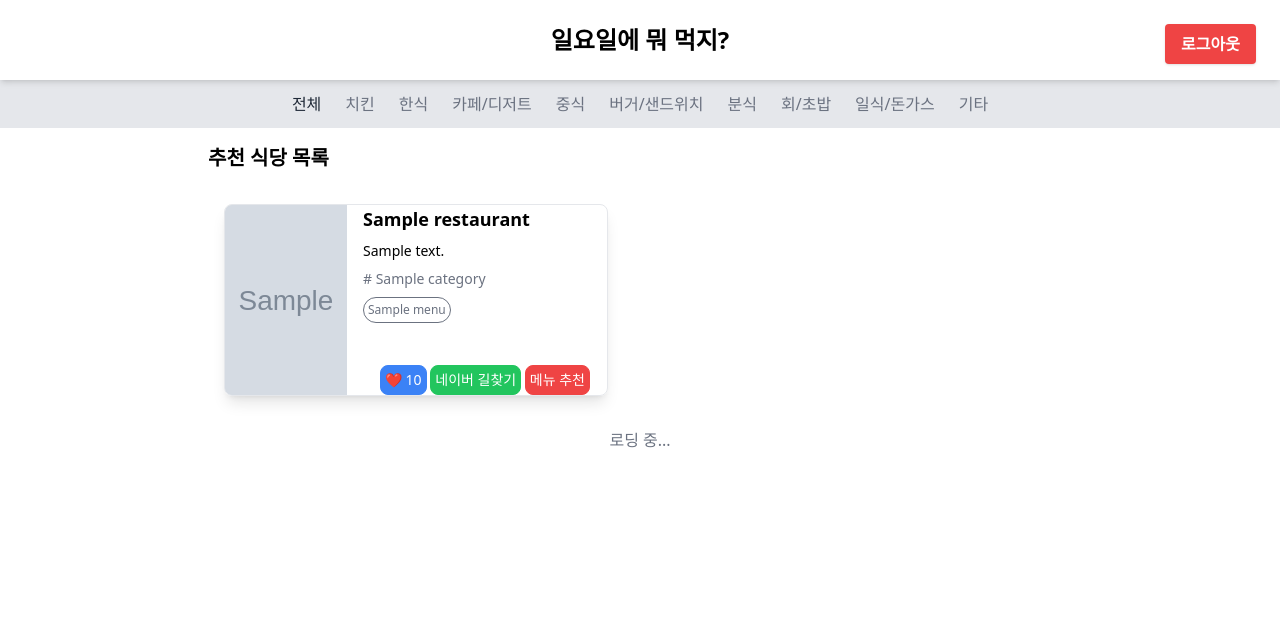
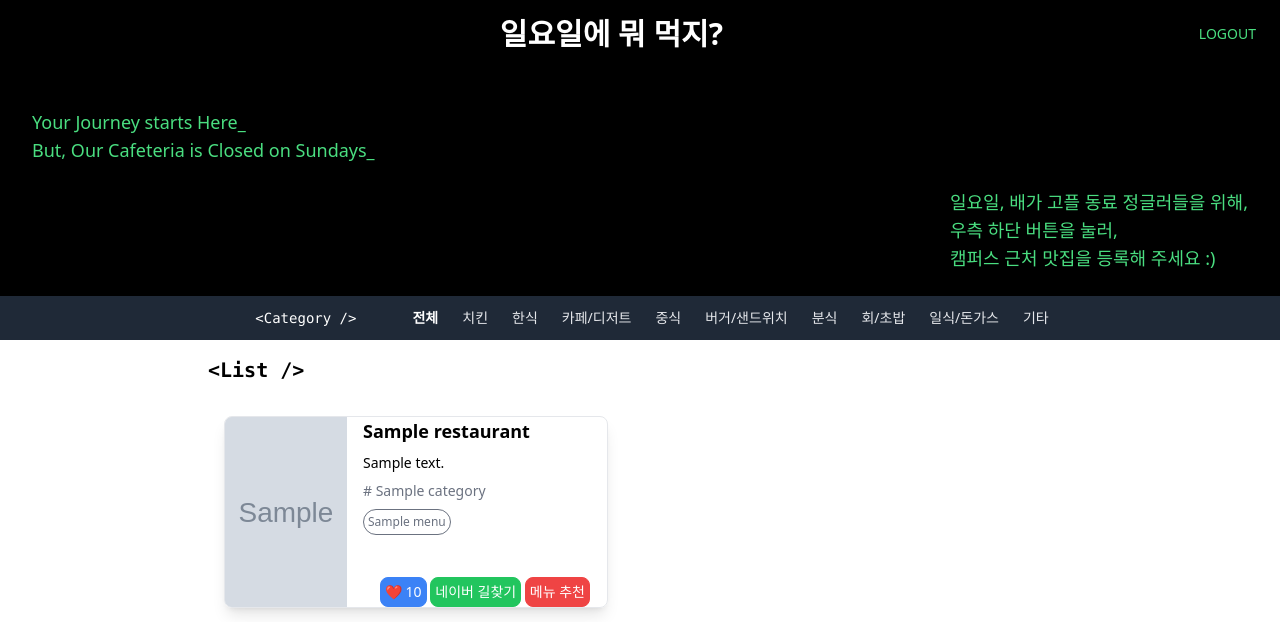
Before and after one commit to msms804/jungle-team7-week0, a Flask app: page /list in a window 1280 px wide. Shown: the top 622 px of the page. Run offline with Flask 3, Linux system fonts and the light colour scheme; the visitor is signed in with stand-in values (Sample User, id 1); grey boxes marked "Sample" are stand-in pictures; a database or web service that is not in the repository returns one stand-in record (values such as "Sample title"); some libraries are stand-ins or nearby versions.

Commit message:
FEAT :헤더 css 개선

```diff
--- a/templates/layout.html
+++ b/templates/layout.html
@@ -1,13 +1,16 @@
 <!DOCTYPE html>
 <html lang="ko">
+
 <head>
   <meta charset="UTF-8" />
   <title>{% block title %}일요일에 뭐 먹지?{% endblock %}</title>
   <!-- Tailwind CSS CDN -->
   <script src="https://cdn.tailwindcss.com"></script>
 </head>
+
 <body class="bg-gray-100 flex items-center justify-center min-h-screen">
   <!-- 공통 레이아웃 -->
   {% block content %}{% endblock %}
 </body>
+
 </html>
--- a/templates/main.html
+++ b/templates/main.html
@@ -231,19 +231,32 @@
 
 <body>
   <!-- 헤더 -->
-  <header class="w-full relative py-6 bg-white shadow-md text-center">
+  <div class="bg-black text-white flex flex-col">
+    <header class="w-full flex justify-between items-center px-6 py-4">
       <!-- 제목: 중앙 정렬 -->
-    <h1 class="text-2xl font-bold">일요일에 뭐 먹지?</h1>
+      <h1 class="text-white text-3xl font-semibold text-center flex-1">일요일에 뭐 먹지?</h1>
 
       <!-- 로그아웃 버튼: 오른쪽 상단 정렬 -->
-    <a href="{{ url_for('logout') }}"
-      class="absolute right-6 top-6 px-4 py-2 bg-red-500 hover:bg-red-600 text-white font-semibold rounded shadow">
-      로그아웃
+      <a href="{{ url_for('logout') }}" class="text-green-400 hover:text-green-300 text-sm">
+        LOGOUT
       </a>
     </header>
+    <main class="mt-10 flex flex-col">
+      <div class="flex flex-col justify-start ml-8">
+        <p class="text-green-400 text-lg">Your Journey starts Here_</p>
+        <p class="text-green-400 text-lg">But, Our Cafeteria is Closed on Sundays_</p>
 
-  </header>
+      </div>
+      <div class="flex justify-end mr-8 mb-6">
+        <p class="text-green-400 mt-6 text-lg">
+          일요일, 배가 고플 동료 정글러들을 위해,<br>
+          우측 하단 버튼을 눌러,<br>
+          캠퍼스 근처 맛집을 등록해 주세요 :)
+        </p>
+      </div>
 
+    </main>
+  </div>
   <!-- 링크 입력 플로팅 버튼 -->
   <div id="open-modal" class="relative">
     <button
@@ -256,11 +269,12 @@
   </div>
   <div class="hidden" id="selectedCategory">{{selected_category}}</div>
   <!-- 카테고리 필터 -->
-  <nav class="w-full bg-gray-200 py-3">
-    <ul class="flex justify-center space-x-6 text-gray-800 font-medium>
+  <nav class="w-full bg-gray-800 py-3">
+    <ul class="flex justify-center ml-6 space-x-6 text-sm text-white font-medium">
+      <li class="mr-8"><code>&lt;Category /&gt;</code></li>
       {% for category in categories %}
-        <li class=" cursor-pointer hover:text-gray-500 {% if category==selected_category %} text-black font-bold {%
-      else %} text-gray-500 {% endif %}">
+      <li class=" cursor-pointer hover:text-gray-100 {% if category==selected_category %} text-white font-bold {%
+      else %} text-gray-200 {% endif %}">
         <a href="{{ url_for('main', category=category) }}" class="category-link">{{ category | capitalize }}</a>
       </li>
       {% endfor %}
@@ -268,7 +282,7 @@
   </nav>
 
   <div class="mx-auto max-w-4xl p-4">
-    <h2 class="text-xl font-semibold mb-4">추천 식당 목록</h2>
+    <h2 class="text-xl font-semibold mb-4"><code>&lt;List /&gt;</code></h2>
 
     <div id="card-list" class="flex flex-wrap gap-8 p-4">
       {% if restaurants %} {% for restaurant in restaurants %}
@@ -297,7 +311,7 @@
           <div class="flex flex-row space-x-8 mt-auto justify-center text-sm text-white">
             <form method="POST" action="{{ url_for('like_restaurant', restaurant_id=restaurant.restaurant_id) }}">
               <button type="submit" class="border rounded-lg border-blue-500 bg-blue-500 p-1">
-                ❤️  <span>{{ restaurant.likes }}</span>
+                ❤️ <span>{{ restaurant.likes }}</span>
               </button>
               <button class="border rounded-lg border-green-500 bg-green-500 p-1"
                 onclick="openDirections('{{ restaurant.map_url }}')">
```
Lines whose indentation alone changed are shown as unchanged.
